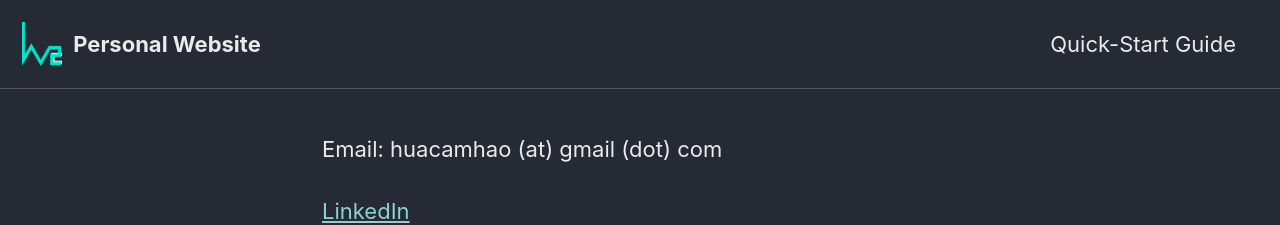
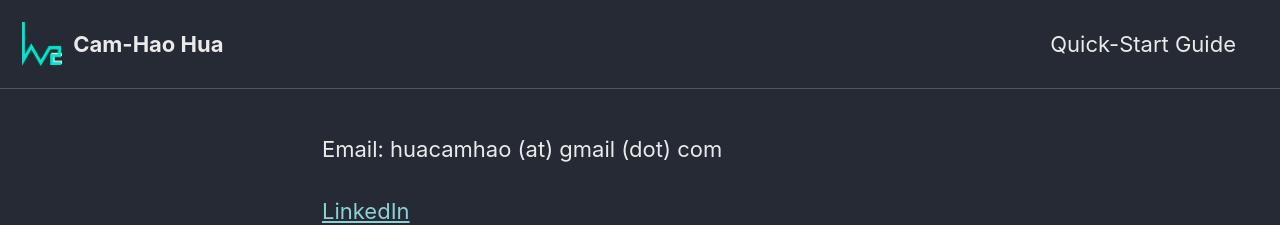
Before and after one commit to camhao168/camhao168.github.io, a Jekyll site: the page built from index.md, in a window 1280 px wide and 900 px high. Shown: the top 225 px of the window. Built offline with Jekyll 4.4.1, drawn with Linux system fonts in a browser that asks for light colours; cached includes are drawn as plain includes; our own code applies the rules of GitHub Pages for plain Markdown files; the list of posts is cut into pages by our own code.

Commit message:
Update _config.yml

```diff
--- a/_config.yml
+++ b/_config.yml
@@ -26,7 +26,7 @@ baseurl                  : # the subpath of your site, e.g. "/blog"
 repository               : # GitHub username/repo-name e.g. "mmistakes/minimal-mistakes"
 teaser                   : # path of fallback teaser image, e.g. "/assets/images/500x300.png"
 logo                     : "/assets/images/h2c_logo_dark.png" # path of logo image to display in the masthead, e.g. "/assets/images/88x88.png"
-masthead_title           : "Personal Website" # overrides the website title displayed in the masthead, use " " for no title
+masthead_title           : "Cam-Hao Hua" # overrides the website title displayed in the masthead, use " " for no title
 # breadcrumbs            : true # true, false (default)
 words_per_minute         : 200
 comments:
```
